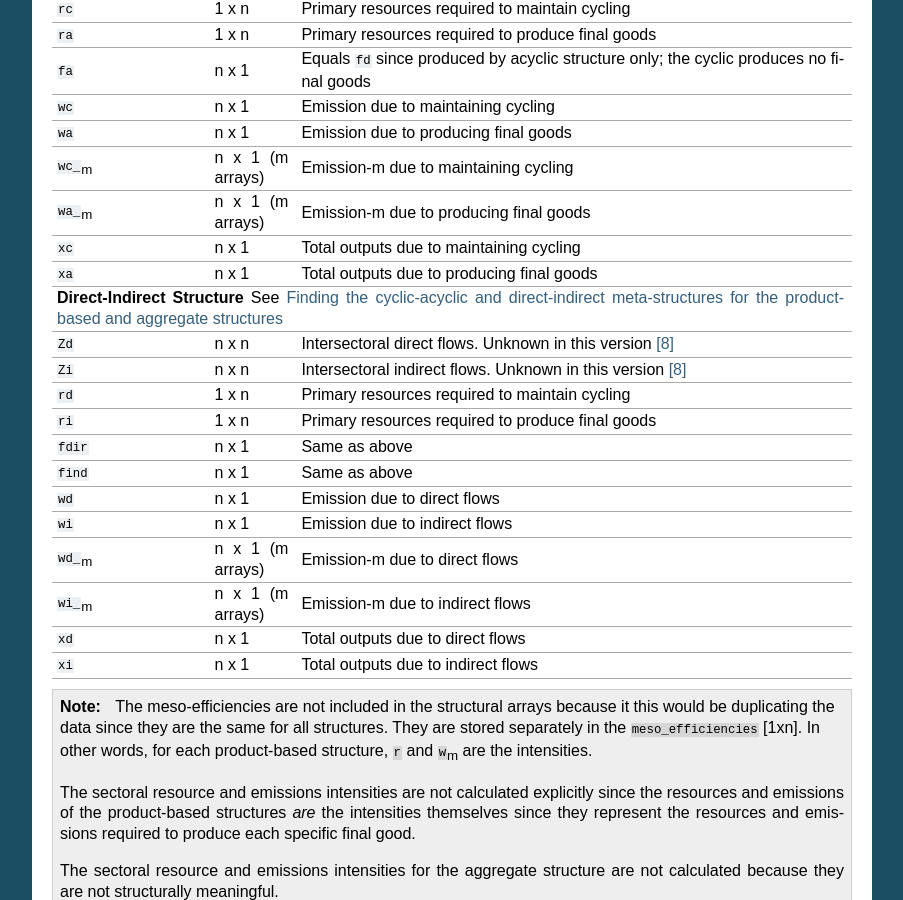
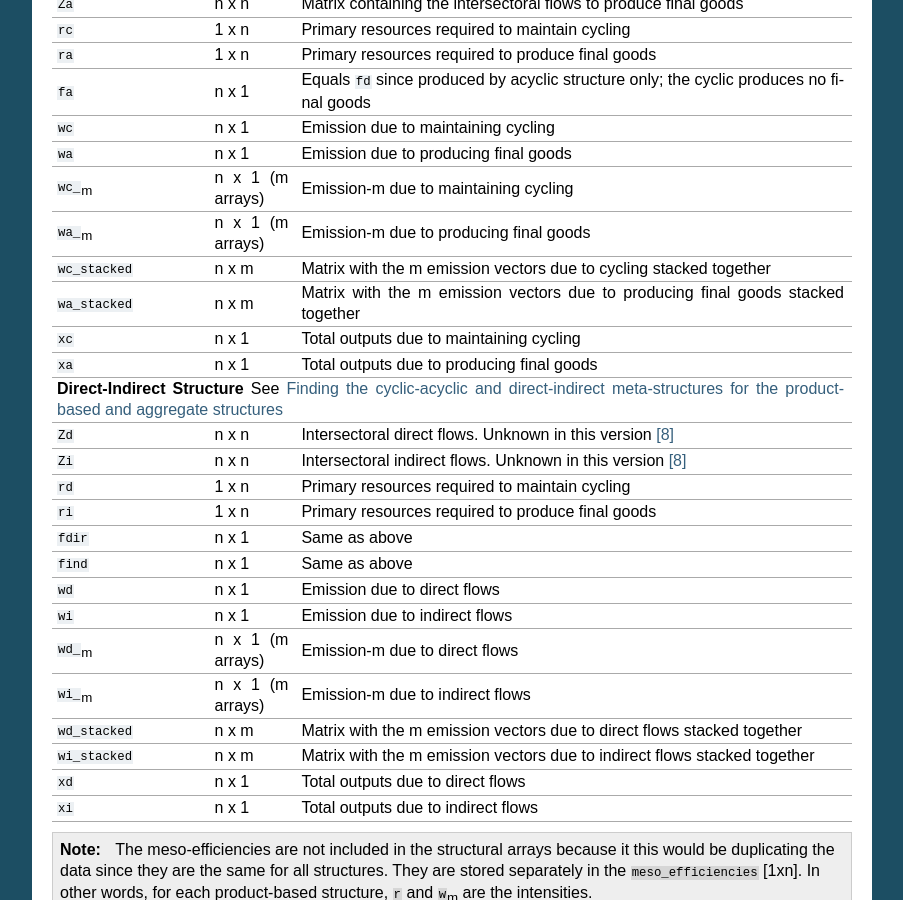
Before and after one commit to Friedsoap/MetabX, a Sphinx documentation site: the page built from DOC/source/internal_data_structure.rst, in a window 1280 px wide and 900 px high, scrolled down 2153 px. Shown: the whole window, without its empty margins (198-1101 px from the left). Built offline with Sphinx 7.4.7, drawn with Linux system fonts in a browser that asks for light colours; some of the changed text lies outside the part shown.

Commit message:
added wX_stacked var for the two meta-structures

```diff
--- a/DOC/source/internal_data_structure.rst
+++ b/DOC/source/internal_data_structure.rst
@@ -71,7 +71,8 @@ The structure of ``actual_structure_dictionary`` and of each entry in ``product_
 | See :ref:`overl_str`                                                     |
 +------------------------+------------+------------------------------------+
 | ``Zc``                 | n x n      | Matrix containing intersectoral    |
-|                        |            | cycling                            |
+|                        |            | cycling, not to be confused with   |
+|                        |            | ``Zcyc`` calculated below          |
 +------------------------+------------+------------------------------------+
 | ``Zind``               | n x n      | Matrix containing the remaining    |
 |                        |            | intersectoral indirect flows       |
@@ -200,6 +201,13 @@ The structure of ``actual_structure_dictionary`` and of each entry in ``product_
 | ``wa_``:sub:`m`        | n x 1      | Emission-m due to                  |
 |                        | (m arrays) | producing final goods              |
 +------------------------+------------+------------------------------------+
+| ``wc_stacked``         | n x m      | Matrix with the m emission vectors |
+|                        |            | due to cycling stacked together    |
++------------------------+------------+------------------------------------+
+| ``wa_stacked``         | n x m      | Matrix with the m emission vectors |
+|                        |            | due to producing final goods       |
+|                        |            | stacked together                   |
++------------------------+------------+------------------------------------+
 | ``xc``                 | n x 1      | Total outputs due to               |
 |                        |            | maintaining cycling                |
 +------------------------+------------+------------------------------------+
@@ -236,6 +244,14 @@ The structure of ``actual_structure_dictionary`` and of each entry in ``product_
 +------------------------+------------+------------------------------------+
 | ``wi_``:sub:`m`        | n x 1      | Emission-m due to                  |
 |                        | (m arrays) | indirect flows                     |
++------------------------+------------+------------------------------------+
+| ``wd_stacked``         | n x m      | Matrix with the m emission vectors |
+|                        |            | due to direct flows stacked        |
+|                        |            | together                           |
++------------------------+------------+------------------------------------+
+| ``wi_stacked``         | n x m      | Matrix with the m emission vectors |
+|                        |            | due to indirect flows stacked      |
+|                        |            | together                           |
 +------------------------+------------+------------------------------------+
 | ``xd``                 | n x 1      | Total outputs due to               |
 |                        |            | direct flows                       |
```
